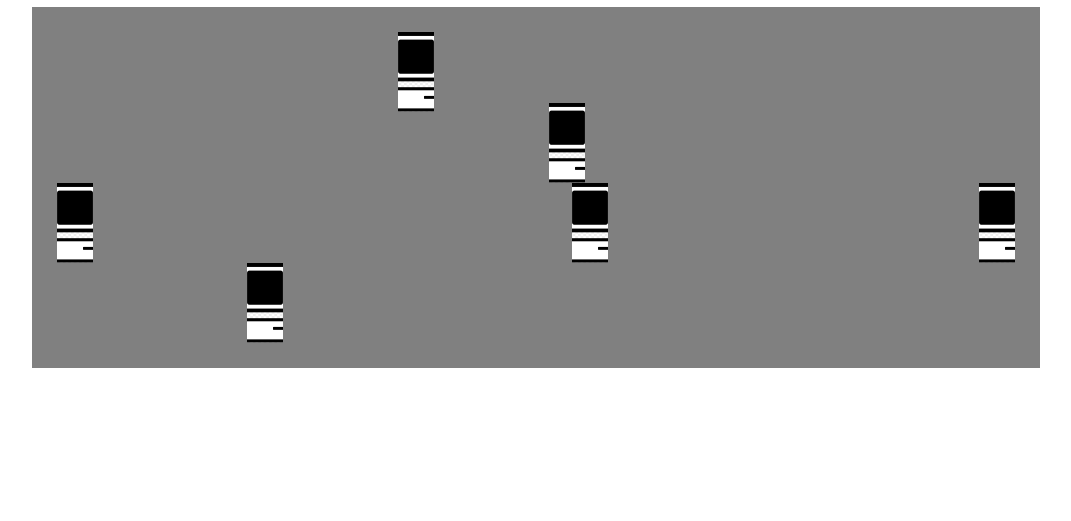
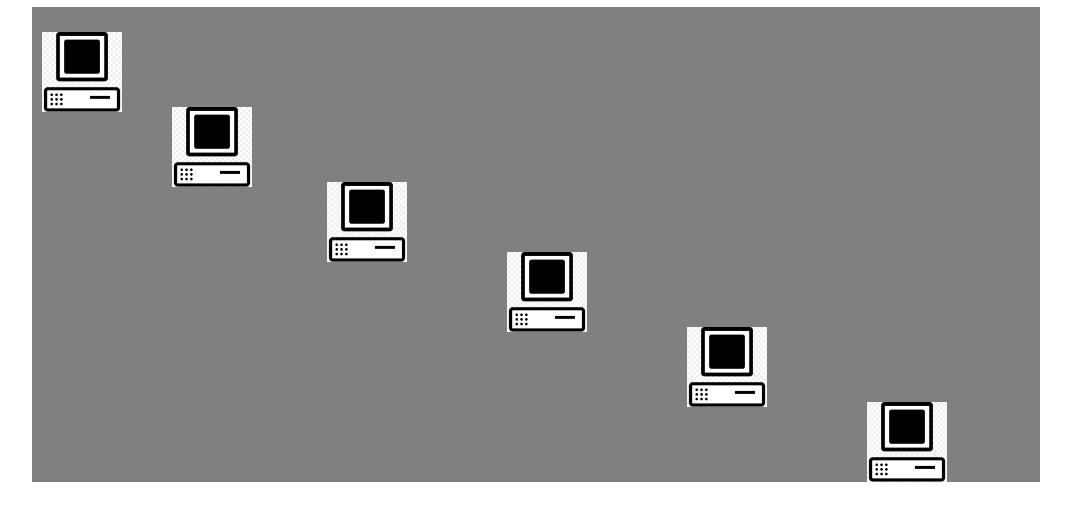
Before and after one commit to ArtemNyanchenkov/frontFromLAzurit, a plain HTML site: page first work/mehroom.html in a window 1280 px wide. Shown: the part 141-662 px from the top of the page, without its empty margins (104-1175 px from the left). Drawn offline with Linux system fonts and the light colour scheme.

Commit message:
1. Восстановил mehroom.html из master

```diff
--- a/first work/mehroom.html
+++ b/first work/mehroom.html
@@ -14,7 +14,7 @@
     <div class="plan center">
         <div class="nameplan"><h1>План комнаты механиков</h1></div>
         <div class="line first">
-                <div class="computer" style="left: 25px; margin-top: 22vh;margin-bottom: 25px;">
+                <div class="computer" style="margin-left: 10px; margin-top: 25px;">
                     <div class="drop">
                         <p>User: <span>Симин С.Я.</span> </p>
                         <p>Inv №: <span>123456</span></p>
@@ -28,7 +28,7 @@
                         </form>
                     </div>
                 </div>
-                <div class="computer" style="left: 14vw; margin-top: 32vh;margin-bottom: 25px;">
+                <div class="computer" style="margin-left: 50px; margin-top: 100px;">
                     <div class="drop">
                         <p>User: <span>Симин С.Я.</span> </p>
                         <p>Inv №: <span>123456</span></p>
@@ -42,7 +42,7 @@
                         </form>
                     </div>
                 </div>
-                <div class="computer" style="left: 23vw; margin-top: 25px;margin-bottom: 25px;">
+                <div class="computer" style="margin-left: 75px; margin-top: 175px;">
                     <div class="drop">
                         <p>User: <span>Симин С.Я.</span> </p>
                         <p>Inv №: <span>123456</span></p>
@@ -56,7 +56,7 @@
                         </form>
                     </div>
                 </div>
-                <div class="computer" style="left: 32vw; margin-top: 12vh;margin-bottom: 25px;">
+                <div class="computer" style="margin-left: 100px; margin-top: 245px;">
                     <div class="drop">
                         <p>User: <span>Симин С.Я.</span> </p>
                         <p>Inv №: <span>123456</span></p>
@@ -70,7 +70,7 @@
                         </form>
                     </div>
                 </div>
-                <div class="computer" style="left: 31vw; margin-top: 22vh; margin-bottom: 25px;">
+                <div class="computer" style="margin-left: 100px; margin-top: 320px;">
                     <div class="drop">
                         <p>User: <span>Симин С.Я.</span> </p>
                         <p>Inv №: <span>123456</span></p>
@@ -84,7 +84,7 @@
                         </form>
                     </div>
                 </div>
-                <div class="computer" style="margin-left: 60vw; margin-top: 22vh; margin-right: 25px; margin-bottom: 25px;">
+                <div class="computer" style="margin-left: 100px; margin-top: 395px;">
                     <div class="drop">
                         <p>User: <span>Симин С.Я.</span> </p>
                         <p>Inv №: <span>123456</span></p>
```
